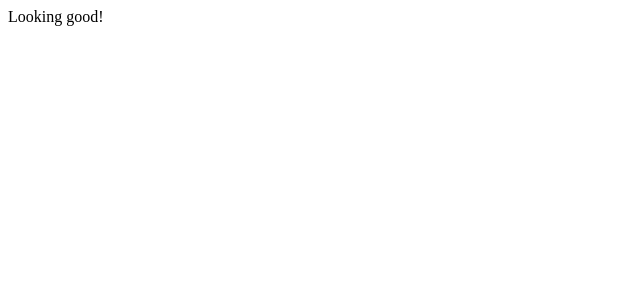
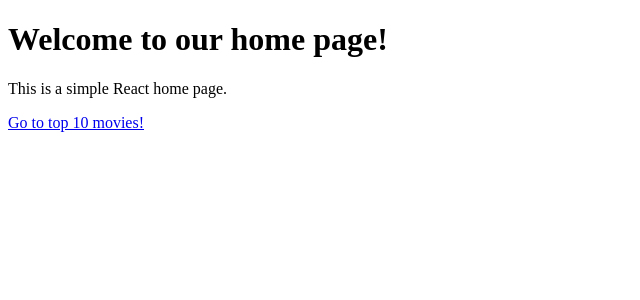
Before and after one commit to deepankarck2/Netflix-Top-Content, a React (Create React App) app in the folder frontend/: page / in a window 1280 px wide. Shown: the top 300 px of the page, without its empty margins (0-640 px from the left). Built offline with nearby package versions, Linux system fonts and the light colour scheme.

Commit message:
added top movie and details page

```diff
--- a/frontend/package.json
+++ b/frontend/package.json
@@ -9,6 +9,7 @@
     "axios": "^1.4.0",
     "react": "^18.2.0",
     "react-dom": "^18.2.0",
+    "react-router-dom": "^6.11.2",
     "react-scripts": "5.0.1",
     "web-vitals": "^2.1.4"
   },
--- a/frontend/src/App.js
+++ b/frontend/src/App.js
@@ -1,12 +1,19 @@
 import './App.css';
+import React from 'react';
+import { BrowserRouter as Router, Route, Routes } from 'react-router-dom';
+import Top10MoviesPage from './pages/top10movie/Top10Movie'
+import MovieDetailsPage from './pages/MovieDetails/MovieDetails';
+import Home from './pages/Home/Home';
 
 function App() {
   return (
-    <div className="App">
-      <header className="">
-        Looking good!
-      </header>
-    </div>
+    <Router>
+      <Routes>
+          <Route path='/' element={<Home/>}/>
+          <Route path="/top10movies" element={<Top10MoviesPage />} />
+          <Route path="/movie/:id" element={<MovieDetailsPage />} />
+      </Routes>
+    </Router>
   );
 }
 
--- /dev/null
+++ b/frontend/src/pages/Home/Home.js
@@ -0,0 +1,14 @@
+import React from 'react';
+import { Link } from 'react-router-dom';
+
+function Home(){
+    return (
+        <div>
+            <h1>Welcome to our home page!</h1>
+            <p>This is a simple React home page.</p>
+            <Link to='/top10movies'> Go to top 10 movies!</Link>
+        </div>
+    );
+}
+
+export default Home;
--- /dev/null
+++ b/frontend/src/pages/MovieDetails/MovieDetails.js
@@ -0,0 +1,28 @@
+import React, { useEffect, useState } from 'react';
+import { useParams } from 'react-router-dom';
+import { getMovieDetails } from '../../utils/api';
+
+
+function MovieDetailsPage() {
+    const [movie, setMovie] = useState(null);
+    const { id } = useParams();
+
+    useEffect(() => {
+        getMovieDetails(id).then(response => {
+            setMovie(response.data);
+        });
+    }, [id]);
+
+    return movie ? (
+        <div>
+            <h1>Title: {movie.Movie}</h1>
+            <p>Summary: {movie.summary}</p>
+            <p>Rating: {movie.rating}</p>
+            <img src={movie.imgUrl} alt={movie.name} />
+        </div>
+    ) : (
+        <p>Loading...</p>
+    );
+}
+
+export default MovieDetailsPage;
--- /dev/null
+++ b/frontend/src/pages/top10movie/Top10Movie.js
@@ -0,0 +1,28 @@
+import React, { useEffect, useState } from 'react';
+import { getTop10Movies } from '../../utils/api';
+import { Link } from 'react-router-dom';
+
+function Top10MoviesPage() {
+    const [movies, setMovies] = useState([]);
+
+    useEffect(() => {
+        getTop10Movies().then(response => {
+            setMovies(response.data);
+        });
+    }, []);
+
+    return (
+        <div>
+            <h1>Top 10 Movies</h1>
+            <hr></hr>
+            {movies.map(movie => (
+                <div key={movie.index}>
+                    <h2> Ranking: {movie.index}, Name: {movie.Movie}</h2>
+                    <Link to={`/movie/${movie.index}`}>View Details</Link>
+                </div>
+            ))}
+        </div>
+    );
+}
+
+export default Top10MoviesPage;
```
Also changed, not shown: 1 other file (tests, documents, lock files or other folders).
